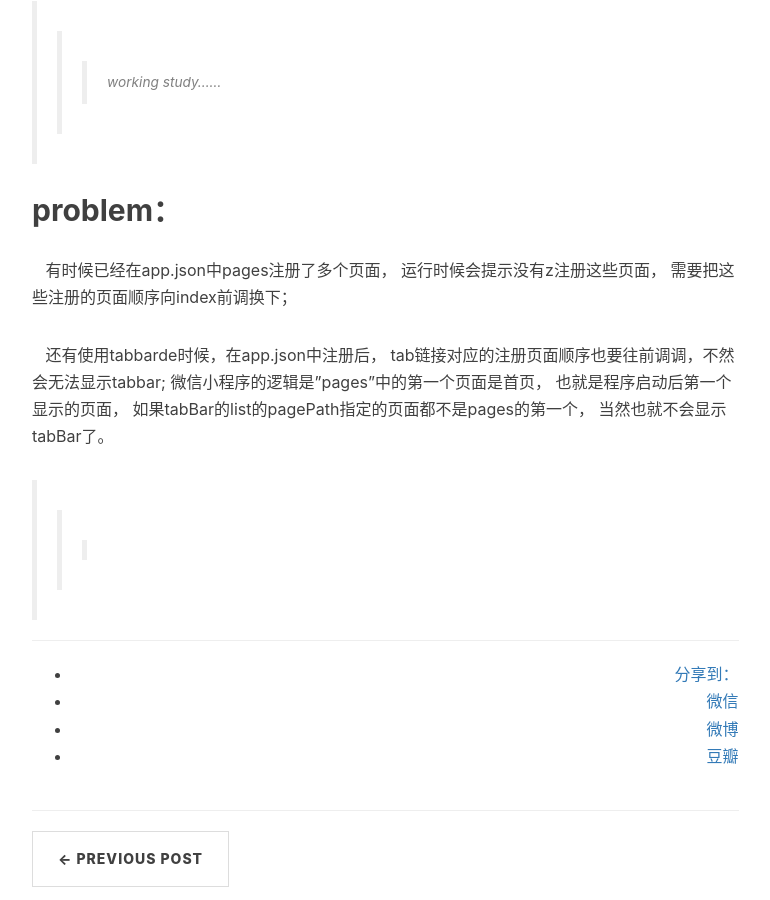
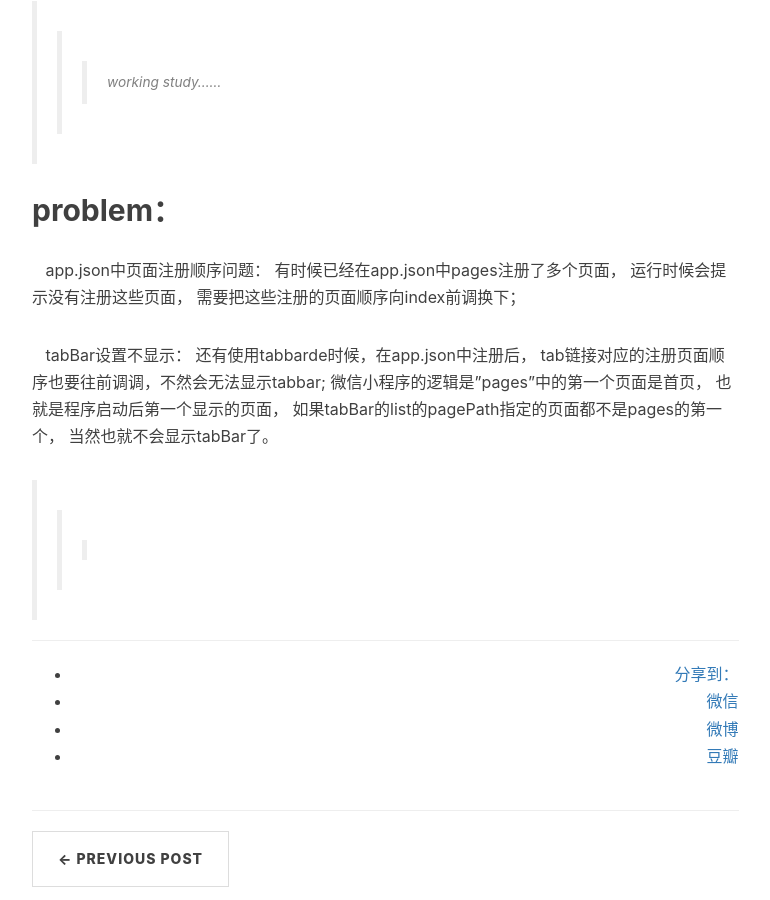
Before and after one commit to fairyly/myblog, a Jekyll site: the page built from _posts/2016-10-29-wx-app-dev.markdown, in a window 1280 px wide and 900 px high, scrolled down 4458 px. Shown: the whole window, without its empty margins (233-1003 px from the left). Built offline with Jekyll 4.4.1, drawn with Linux system fonts in a browser that asks for light colours; nearby versions of some CDN libraries; comment, search, counter and statistics services are not loaded.

Commit message:
Update 2016-10-29-wx-app-dev.markdown

```diff
--- a/_posts/2016-10-29-wx-app-dev.markdown
+++ b/_posts/2016-10-29-wx-app-dev.markdown
@@ -216,16 +216,18 @@ tags:
 
 ## problem：
 
-    有时候已经在app.json中pages注册了多个页面，
-    运行时候会提示没有z注册这些页面，
-    需要把这些注册的页面顺序向index前调换下；
+    app.json中页面注册顺序问题：
+        有时候已经在app.json中pages注册了多个页面，
+        运行时候会提示没有注册这些页面，
+        需要把这些注册的页面顺序向index前调换下；
 
-    还有使用tabbarde时候，在app.json中注册后，
-    tab链接对应的注册页面顺序也要往前调调，不然会无法显示tabbar;
-    微信小程序的逻辑是"pages"中的第一个页面是首页，
-    也就是程序启动后第一个显示的页面，
-    如果tabBar的list的pagePath指定的页面都不是pages的第一个，
-    当然也就不会显示tabBar了。
+    tabBar设置不显示：
+        还有使用tabbarde时候，在app.json中注册后，
+        tab链接对应的注册页面顺序也要往前调调，不然会无法显示tabbar;
+        微信小程序的逻辑是"pages"中的第一个页面是首页，
+        也就是程序启动后第一个显示的页面，
+        如果tabBar的list的pagePath指定的页面都不是pages的第一个，
+        当然也就不会显示tabBar了。
 
 
 >>>
```
